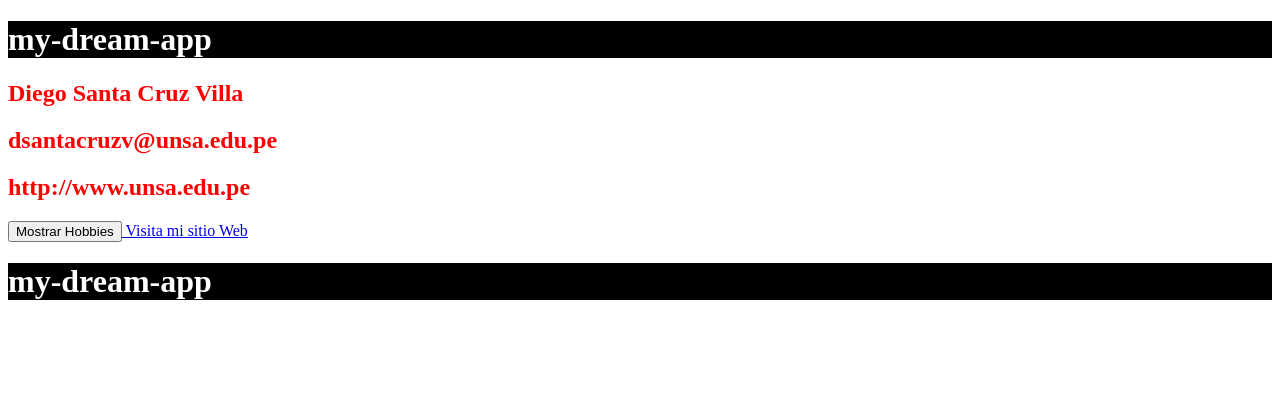
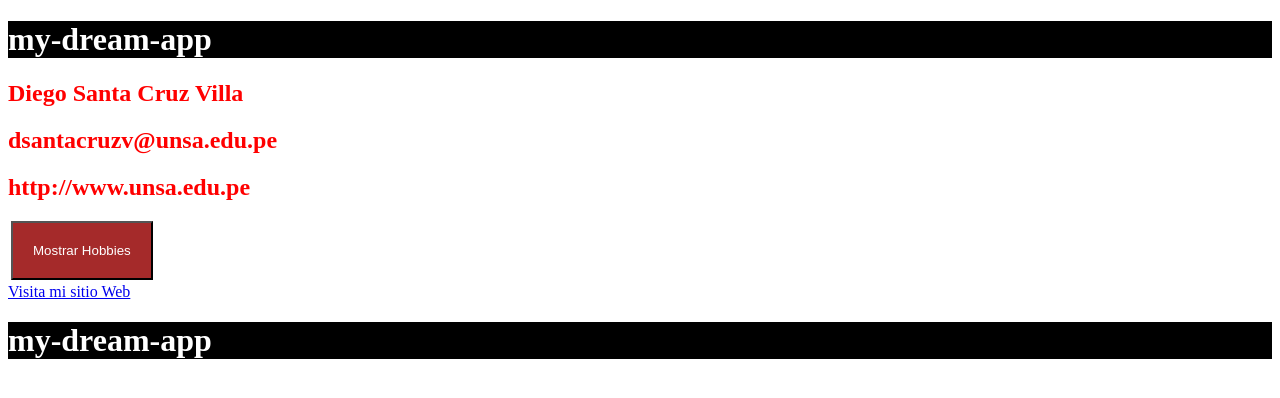
Before and after one commit to DiegoSantaC/LaboratoriosPW2, an Angular app in the folder tareaAngular/my-dream-app/: page / in a window 1280 px wide. Shown: the top 398 px of the page. Built offline with nearby package versions, Linux system fonts and the light colour scheme.

Commit message:
Agregando su estilo al boton

```diff
--- a/tareaAngular/my-dream-app/src/app/app.component.css
+++ b/tareaAngular/my-dream-app/src/app/app.component.css
@@ -6,3 +6,15 @@
     background-color: white;
     color: rgb(255, 0, 0);
 }
+.component2 {
+    background-color: #555;
+    color: red;
+    padding: 20px;
+}
+.btn {
+    padding: 20px;
+    color: white;
+    background-color: brown;
+    display: block;
+    margin: 3px;
+}
```
